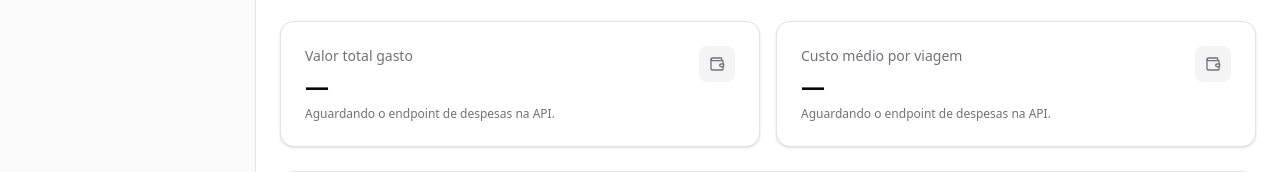
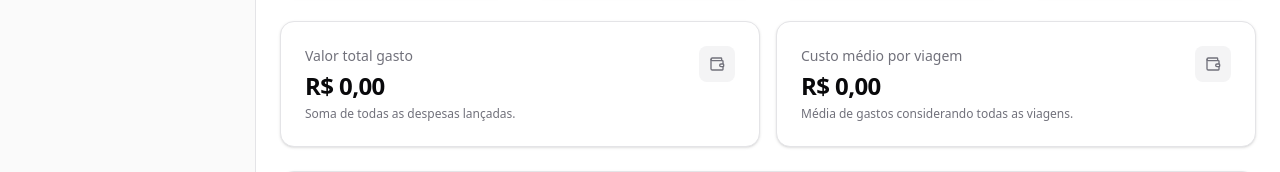
Before and after one commit to ES2-SGV/sgv-web, a React (Vite) app: page / in a window 1280 px wide. Shown: the part 425-597 px from the top of the page. Built offline with nearby package versions, Linux system fonts and the light colour scheme; no server answers.

Commit message:
feat: adiciona valores totais de despesas no dashboard

```diff
--- a/src/routes/index.tsx
+++ b/src/routes/index.tsx
@@ -23,7 +23,7 @@ import {
 	TableHeader,
 	TableRow,
 } from "#/components/ui/table";
-import { formatDateRange } from "#/lib/format";
+import { formatDateRange, formatCurrency } from "#/lib/format";
 
 export const Route = createFileRoute("/")({
 	component: Dashboard,
@@ -57,12 +57,24 @@ function Dashboard() {
 	} = useViagens();
 
 	const indicadores = useMemo(
-		() => ({
-			total: viagens.length,
-			aprovadas: viagens.filter((v) => v.situacao === "APROVADA").length,
-			rejeitadas: viagens.filter((v) => v.situacao === "REJEITADA").length,
-			destinoTop: destinoMaisVisitado(viagens),
-		}),
+		() => {
+			const total = viagens.length;
+			const aprovadas = viagens.filter((v) => v.situacao === "APROVADA").length;
+			const rejeitadas = viagens.filter((v) => v.situacao === "REJEITADA").length;
+			const destinoTop = destinoMaisVisitado(viagens);
+
+			const valorTotalGasto = viagens.reduce((acc, v) => acc + (v.valorTotal || 0), 0);
+			const custoMedio = total > 0 ? valorTotalGasto / total : 0;
+
+			return {
+				total,
+				aprovadas,
+				rejeitadas,
+				destinoTop,
+				valorTotalGasto,
+				custoMedio,
+			};
+		},
 		[viagens],
 	);
 
@@ -110,15 +122,17 @@ function Dashboard() {
 			<div className="grid gap-4 sm:grid-cols-2">
 				<StatCard
 					titulo="Valor total gasto"
-					valor="—"
-					descricao="Aguardando o endpoint de despesas na API."
+					valor={formatCurrency(indicadores.valorTotalGasto)}
+					descricao="Soma de todas as despesas lançadas."
 					icon={Wallet}
+					isLoading={isLoading}
 				/>
 				<StatCard
 					titulo="Custo médio por viagem"
-					valor="—"
-					descricao="Aguardando o endpoint de despesas na API."
+					valor={formatCurrency(indicadores.custoMedio)}
+					descricao="Média de gastos considerando todas as viagens."
 					icon={Wallet}
+					isLoading={isLoading}
 				/>
 			</div>
 
```
